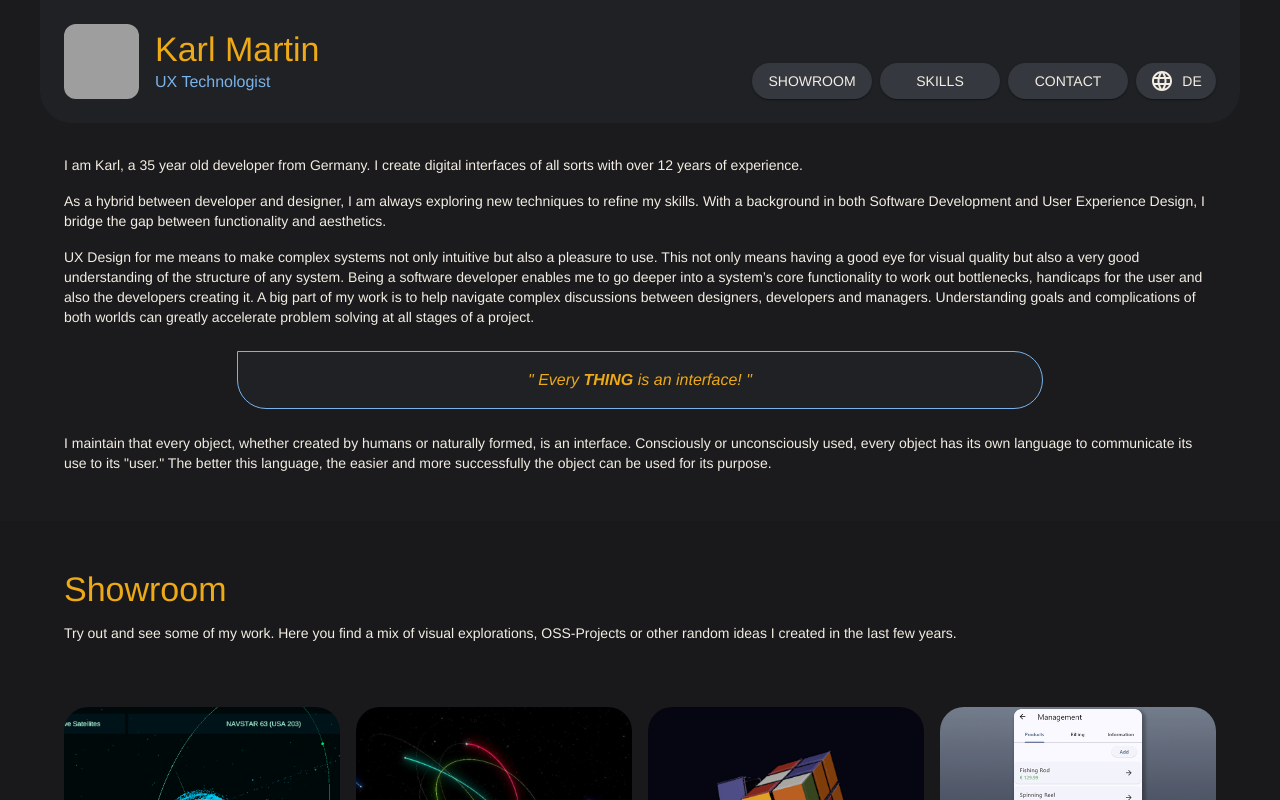
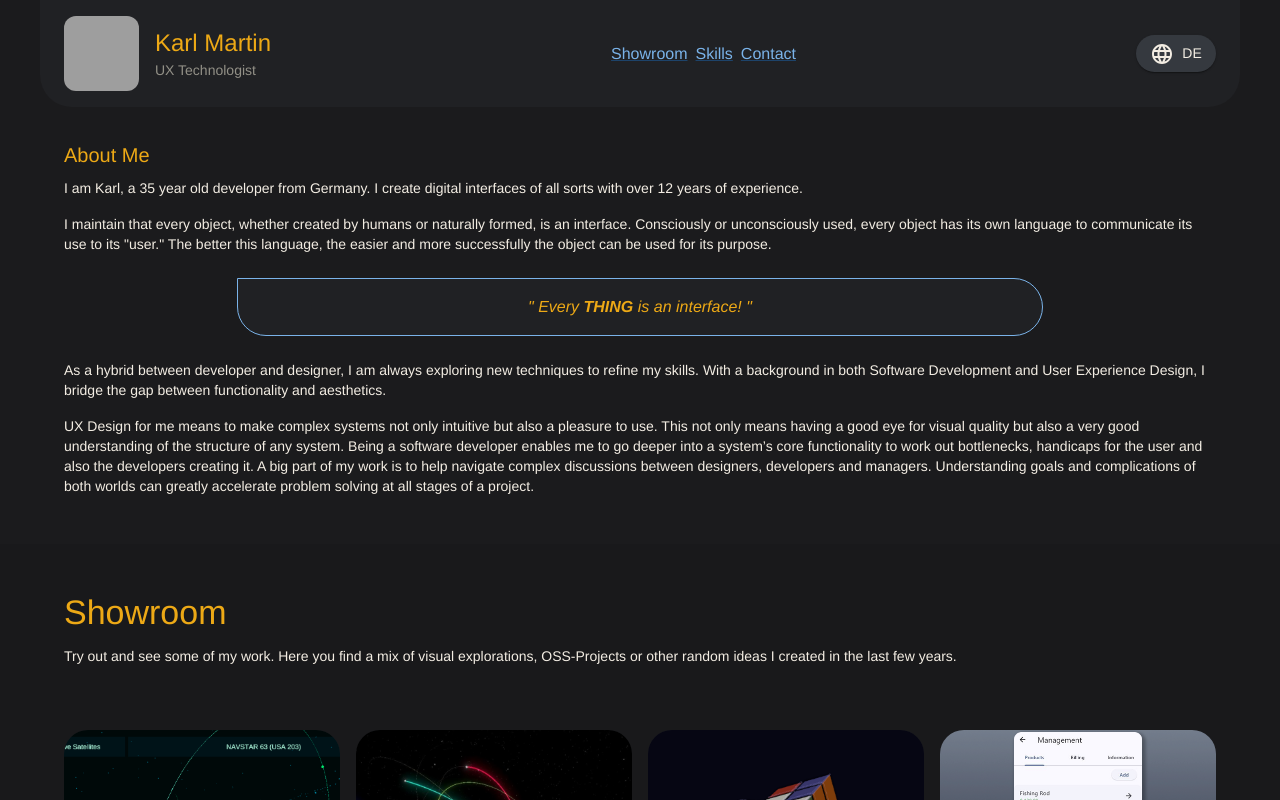
Before and after one commit to KarlSupertramp/HostNextJs, a Next.js app: page / in a window 1280 px wide. Shown: the top 800 px of the page. Built offline with nearby package versions, Linux system fonts and the light colour scheme; grey boxes are pictures that could not be loaded.

Commit message:
Cleaner navbar

```diff
--- a/app/about/page.jsx
+++ b/app/about/page.jsx
@@ -10,16 +10,16 @@ export default function AboutPage() {
   return (
     <Box>
       <Container maxWidth="lg" sx={{ py: 4 }}>
+        <Typography variant="h6" component="h1" gutterBottom>
+                 {t("title")}
+        </Typography>
+
         <Typography variant="body2" color="text.secondary" paragraph sx={{ mt: 0 }}>
           {t("about0")}
         </Typography>
 
-        <Typography variant="body2" color="text.secondary" paragraph sx={{ mt: 0 }}>
-          {t("about1")}
-        </Typography>
-
-        <Typography variant="body2" color="text.secondary" paragraph sx={{ mt: 0 }}>
-          {t("about2")}
+        <Typography variant="body2" color="text.secondary" paragraph>
+        {t("about3")}
         </Typography>
 
         <Box sx={{
@@ -38,9 +38,14 @@ export default function AboutPage() {
           </Typography>
         </Box>
 
-        <Typography variant="body2" color="text.secondary" paragraph>
-        {t("about3")}
+        <Typography variant="body2" color="text.secondary" paragraph sx={{ mt: 0 }}>
+          {t("about1")}
         </Typography>
+
+        <Typography variant="body2" color="text.secondary" paragraph sx={{ mt: 0 }}>
+          {t("about2")}
+        </Typography>
+
       </Container>
     </Box>
   );
--- a/app/components/backbutton.tsx
+++ b/app/components/backbutton.tsx
@@ -24,7 +24,7 @@ export function BackButton()
           flexDirection: "column",
           gap: 2,
         }}>
-        <Stack direction={"row"} gap={1}>
+        <Stack justifyContent={"space-between"} direction={"row"} gap={1}>
           <Button href={"/"}
           sx={{
             boxShadow: 2,
--- a/app/head/page.tsx
+++ b/app/head/page.tsx
@@ -1,7 +1,9 @@
 "use client";
 
-import { Typography, Stack, Button, Box, Container } from "@mui/material";
+import { Typography, Stack, Link, Box, Container } from "@mui/material";
 import { LocaleSwitcher } from "../components/localeSwitcher";
+import { useTranslations } from "next-intl";
+
 
 function NavScrollButton({ targetId, label }: { targetId: string; label: string }) {
   const handleScroll = () => {
@@ -12,40 +14,39 @@ function NavScrollButton({ targetId, label }: { targetId: string; label: string
   };
 
   return (
-    <Button
+    <Link
+      sx={{ cursor: "pointer", alignSelf: "center" }}
       onClick={handleScroll}
-      sx={{
-        borderRadius: 2,
-        boxShadow: 1,
-        minWidth: "120px"
-      }}
     >
       {label}
-    </Button>
+    </Link>
   );
 }
 
 export default function Head({ id }: { id?: string }) {
+
+  const t = useTranslations('Nav');
+
   return <Box id={id}
       sx={{
         justifyContent: "center",
         display: "flex",
         bgcolor: "background.default" }}>
+
       <Container
         maxWidth="lg"
         sx={{
-          px: 5,
-          py: 3,
-          mx: 2,
+          py: 2,
           bgcolor: "background.defaultLight",
           borderBottomRightRadius: 32,
           borderBottomLeftRadius: 32,
+          gap: 2,
           display: "flex",
-          flexDirection: { xs: "column", md: "row" },
-          alignItems: { xs: "flex-start", md: "center" },
-          justifyContent: { lg: "space-between" },
-          gap: 2,
+          flexDirection: { xs: "column", sm: "row" },
+          alignItems: { xs: "flex-start", sm: "center" },
+          justifyContent: "space-between"
         }}>
+
         <Stack sx={{ flexDirection: "row", gap: 2, alignItems: "center" }}>
           <Box
             sx={{
@@ -62,42 +63,37 @@ export default function Head({ id }: { id?: string }) {
             <img
               src="https://avatars.githubusercontent.com/u/12151775?v=4"
               alt="ProfilePicture"
-              style={{ width: "100%", height: "100%", objectFit: "cover", filter: "grayscale(85%)" }}
+              style={{
+                width: "100%",
+                height: "100%",
+                 objectFit: "cover"
+                }}
             />
           </Box>
 
           <Stack>
             <Typography
               sx={{
-                //fontWeight: "bold",
                 color: "text.primary",
               }}
-              variant="h4"
+              variant="h5"
             >
               Karl Martin
             </Typography>
             <Typography
-            variant="body1"
-            sx={{ color: "border.secondary" }}>
+            variant="body2"
+            sx={{ color: "text.faded" }}>
               UX Technologist
             </Typography>
           </Stack>
-        </Stack>
+          </Stack>
 
-        <Box
-          sx={{
-            display: { xs: "grid", md: "flex" },
-            gridTemplateColumns: { xs: "repeat(2, 1fr)", sm: "repeat(2, 1fr)", md: "none" },
-            gap: 1,
-            gridAutoFlow: { md: "column" },
-            alignItems: "center",
-            alignSelf: "flex-end",
-            ml: { md: "auto" },
-          }}
-        >
+        <Stack justifyContent={"center"} direction={"row"} gap={1}>
           <NavScrollButton targetId="showroom-section" label="Showroom" />
           <NavScrollButton targetId="skills-section" label="Skills" />
-          <NavScrollButton targetId="contact-section" label="Contact" />
+          <NavScrollButton targetId="contact-section" label={t("contact")} />
+        </Stack>
+        <Box>
           <LocaleSwitcher />
         </Box>
       </Container>
--- a/app/showroom/showroom.tsx
+++ b/app/showroom/showroom.tsx
@@ -12,7 +12,6 @@ import {
 import { IframeModal } from "../components/iframeModal";
 import useMediaQuery from "@mui/material/useMediaQuery";
 import { useTranslations } from "next-intl";
-import Waterlevel from "../components/waterlevel";
 import { WaterLevelModal } from "../components/waterlevelModal";
 
 function FeatureContent({title, body, imgSrc})
--- a/app/theme.js
+++ b/app/theme.js
@@ -93,7 +93,10 @@ const theme = createTheme({
     MuiLink: {
       styleOverrides: {
         root: {
-          color: "#7ab3e9"
+          color: "#7ab3e9",
+           ":hover": {
+            color: "#eda916",
+          },
         },
       },
     },
--- a/src/locales/de.json
+++ b/src/locales/de.json
@@ -33,6 +33,7 @@
     "de": "Deutsch"
   },
   "About": {
+    "title": "Über mich",
     "about0": "Ich bin Karl, ein 35 Jahre alter Entwickler aus Deutschland. Seit über 12 Jahren gestalte ich digitale Interfaces unterschiedlichster Art.",
     "about1": "Als Hybrid aus Entwickler und Designer erkunde ich ständig neue Techniken, um meine Fähigkeiten weiterzuentwickeln. Mit einem Hintergrund in Softwareentwicklung und User Experience Design schlage ich die Brücke zwischen Funktionalität und Ästhetik.",
     "about2": "UX-Design bedeutet für mich, komplexe Systeme nicht nur intuitiv, sondern auch angenehm nutzbar zu machen. Dazu gehört nicht nur ein gutes Gespür für visuelle Qualität, sondern auch ein tiefes Verständnis für die Struktur eines Systems. Als Softwareentwickler kann ich tief in die Kernfunktionalität eines Systems eintauchen, um Engpässe, Hürden für Nutzer sowie Herausforderungen für Entwickler zu identifizieren. Ein großer Teil meiner Arbeit besteht darin, komplexe Diskussionen zwischen Designern, Entwicklern und Managern zu moderieren. Das Verständnis für Ziele und Herausforderungen beider Welten kann die Problemlösung in allen Projektphasen erheblich beschleunigen.",
@@ -43,7 +44,6 @@
     "head": "Du hast eine Frage oder möchtest zusammenarbeiten? Melde dich gerne!"
   },
   "Nav": {
-    "contact": "Kontakt",
-    "aboutMe": "Über mich"
+    "contact": "Kontakt"
   }
 }
--- a/src/locales/en.json
+++ b/src/locales/en.json
@@ -33,6 +33,7 @@
     "de" : "German"
   },
   "About": {
+    "title" : "About Me",
     "about0": "I am Karl, a 35 year old developer from Germany. I create digital interfaces of all sorts with over 12 years of experience.",
     "about1": "As a hybrid between developer and designer, I am always exploring new techniques to refine my skills. With a background in both Software Development and User Experience Design, I bridge the gap between functionality and aesthetics.",
     "about2": "UX Design for me means to make complex systems not only intuitive but also a pleasure to use. This not only means having a good eye for visual quality but also a very good understanding of the structure of any system. Being a software developer enables me to go deeper into a system’s core functionality to work out bottlenecks, handicaps for the user and also the developers creating it. A big part of my work is to help navigate complex discussions between designers, developers and managers. Understanding goals and complications of both worlds can greatly accelerate problem solving at all stages of a project.",
@@ -43,7 +44,6 @@
     "head" : "Have a question or want to collaborate? Feel free to reach out!"
   },
   "Nav" : {
-    "contact" : "Contact",
-    "aboutMe" : "About Me"
+    "contact" : "Contact"
   }
 }
```
